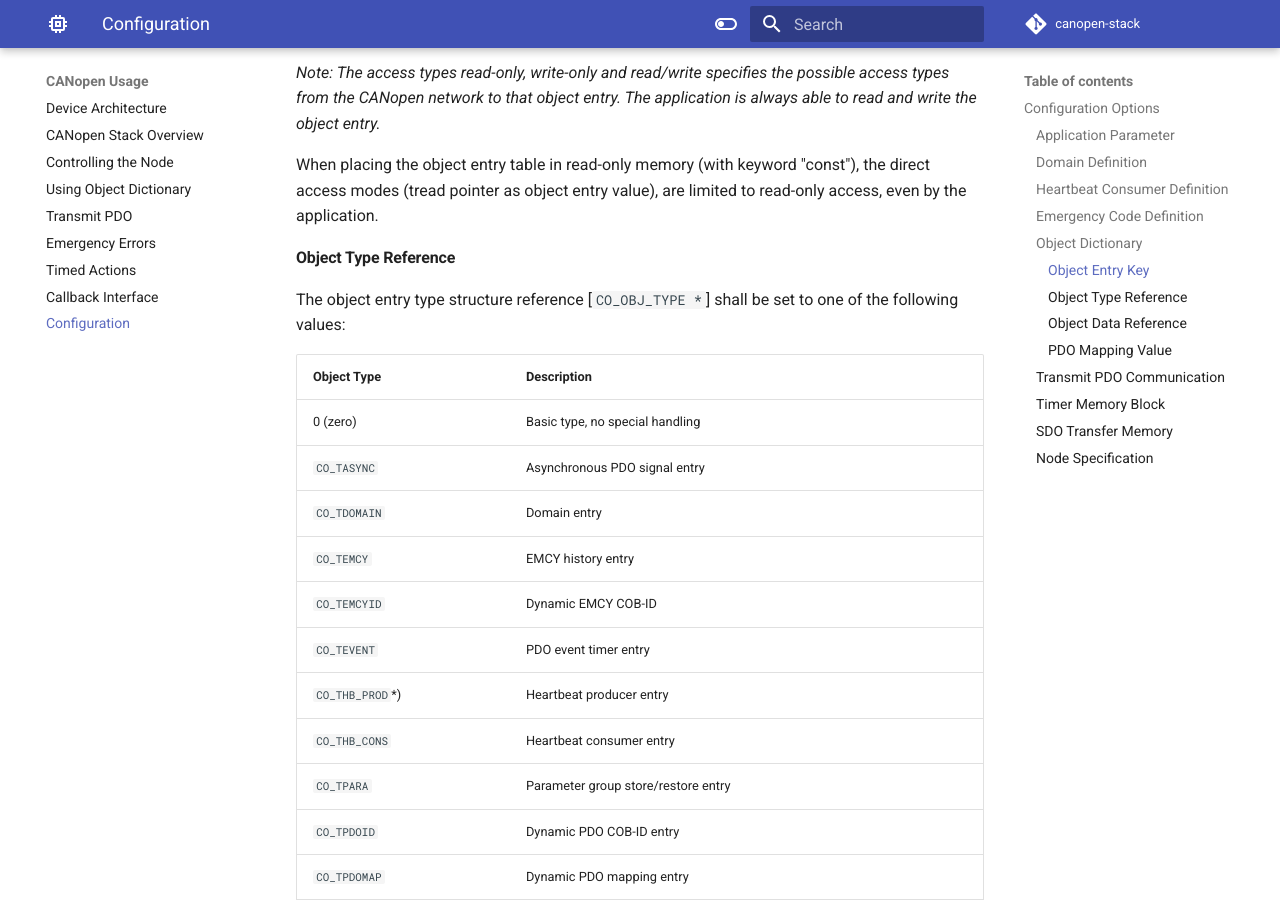
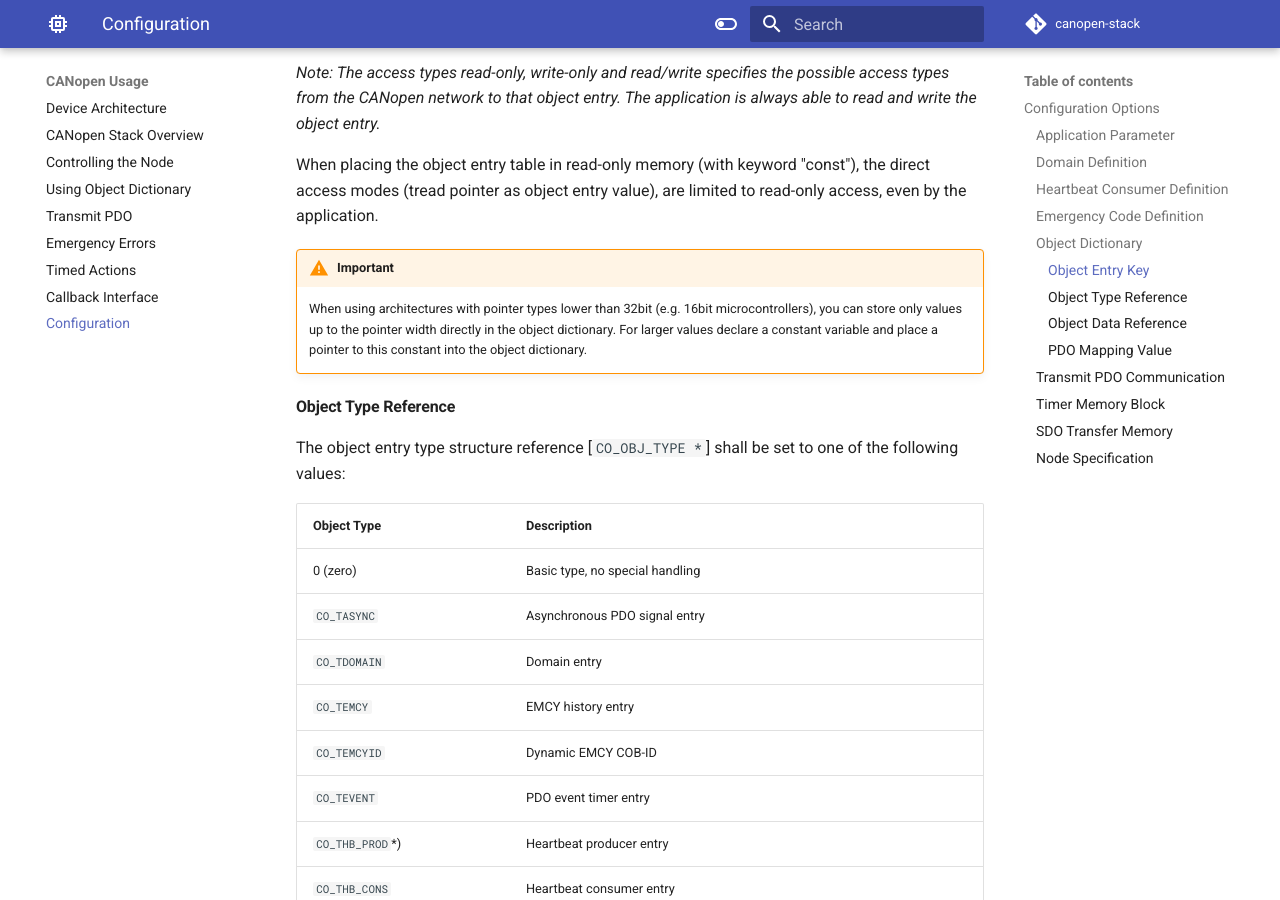
Before and after one commit to embedded-office/canopen-website, an MkDocs documentation site: the page built from website/docs/usage/configuration.md, in a window 1280 px wide and 900 px high, scrolled down 8247 px. Built offline with MkDocs 1.6.1 and Material for MkDocs 9.7.7, drawn with Linux system fonts in a browser that asks for light colours; comment, search, counter and statistics services are not loaded; the version menu is left out.

Commit message:
add note at object entry configuration docs

```diff
--- a/website/docs/usage/configuration.md
+++ b/website/docs/usage/configuration.md
@@ -298,6 +298,10 @@ CO_KEY(<index>, <subindex>, <specification>)
 
 When placing the object entry table in read-only memory (with keyword "const"), the direct access modes (tread pointer as object entry value), are limited to read-only access, even by the application.
 
+!!! warning "Important"
+
+    When using architectures with pointer types lower than 32bit (e.g. 16bit microcontrollers), you can store only values up to the pointer width directly in the object dictionary. For larger values declare a constant variable and place a pointer to this constant into the object dictionary.
+
 #### Object Type Reference
 
 The object entry type structure reference [`CO_OBJ_TYPE *`] shall be set to one of the following values:
```
